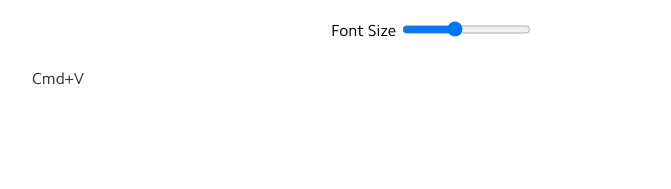
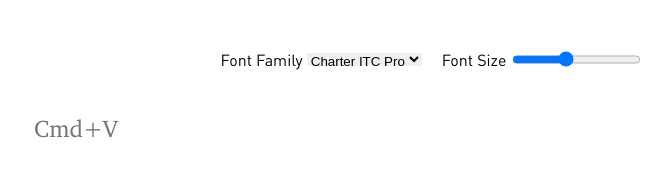
Before and after one commit to alkhe/read, a plain HTML site: page index.html in a window 1280 px wide. Shown: the whole page, without its empty margins (208-879 px from the left). Drawn offline with Linux system fonts and the light colour scheme.

Commit message:
add font selection

```diff
--- a/index.html
+++ b/index.html
@@ -3,10 +3,18 @@
 		<link href='./style.css' rel='stylesheet' />
 	</head>
 	<body>
-		Font Size <input id='size' type='range' min='10' max='30' value='18' />
-		<br />
-		<br />
-		<div id='content'>Cmd+V</div>
+		<div id='controls'>
+			Font Family
+			<select id='font'>
+				<option value='Charter ITC Pro'>Charter ITC Pro</option>
+				<option value='Camphor'>Camphor</option>
+				<option value='Circular'>Circular</option>
+			</select>
+			&nbsp;&nbsp;&nbsp;
+			Font Size
+			<input id='size' type='range' min='16' max='36' value='24' />
+		</div>
+		<textarea id='content' placeholder='Cmd+V' readonly></textarea>
 		<script src='./index.js'></script>
 	</body>
 </html>
--- a/index.js
+++ b/index.js
@@ -1,13 +1,27 @@
 const content = document.getElementById('content')
+const font = document.getElementById('font')
 const size = document.getElementById('size')
 
+function readjust_content() {
+	content.style.height = content.scrollHeight
+}
+
 document.addEventListener('paste', e => {
-	const text = e.clipboardData.getData('text').replace(/\n+/g, '<br /><br />')
-	content.innerHTML = text
+	const text = e.clipboardData.getData('text').replace(/\n+/g, '\n\n')
+	content.value = text
+	readjust_content()
 	e.stopPropagation()
 	e.preventDefault()
 })
 
 size.addEventListener('input', e => {
 	content.style.fontSize = e.target.value + 'px'
+	content.style.height = content.scrollHeight
+	readjust_content()
 })
+
+font.addEventListener('input', e => {
+	const choice = e.target.value
+	content.style.fontFamily = choice
+	readjust_content()
+})
--- a/style.css
+++ b/style.css
@@ -1,6 +1,21 @@
+@font-face {
+	font-family: 'FF';
+	src: url('./fonts/FF-DIN-Regular.otf');
+}
+
 @font-face {
 	font-family: 'Camphor';
-	src: url('./CamphorPro-Regular.ttf');
+	src: url('./fonts/CamphorPro-Regular.ttf');
+}
+
+@font-face {
+	font-family: 'Circular';
+	src: url('./fonts/CircularStd-Book.otf');
+}
+
+@font-face {
+	font-family: 'Charter ITC Pro';
+	src: url('./fonts/CharterITCPro-Regular.woff2');
 }
 
 html, body {
@@ -11,18 +26,25 @@ body {
 	padding-top: 20px;
 	padding-bottom: 20px;
 	text-align: center;
-	font-family: 'Camphor';
-	line-height: 1.5;
+	font: 24px/1.5 'Charter ITC Pro';
 }
 
-#size {
+#controls {
+	font: 16px 'FF';
+	margin: 30px 0 40px 0;
+}
+
+#font, #size {
 	height: 1em;
+	outline: none;
+	border: none;
 }
 
 #content {
+	font: inherit;
 	display: inline-block;
 	text-align: justify;
-	width: 800px;
+	width: 600pt;
 	border: none;
 	outline: none;
 	resize: none;
```
Also changed, not shown: fonts/CamphorPro-Regular.ttf (renamed from CamphorPro-Regular.ttf), fonts/CharterITCPro-Regular.woff2 (added), fonts/CircularStd-Book.otf (added), fonts/FF-DIN-Regular.otf (added).
